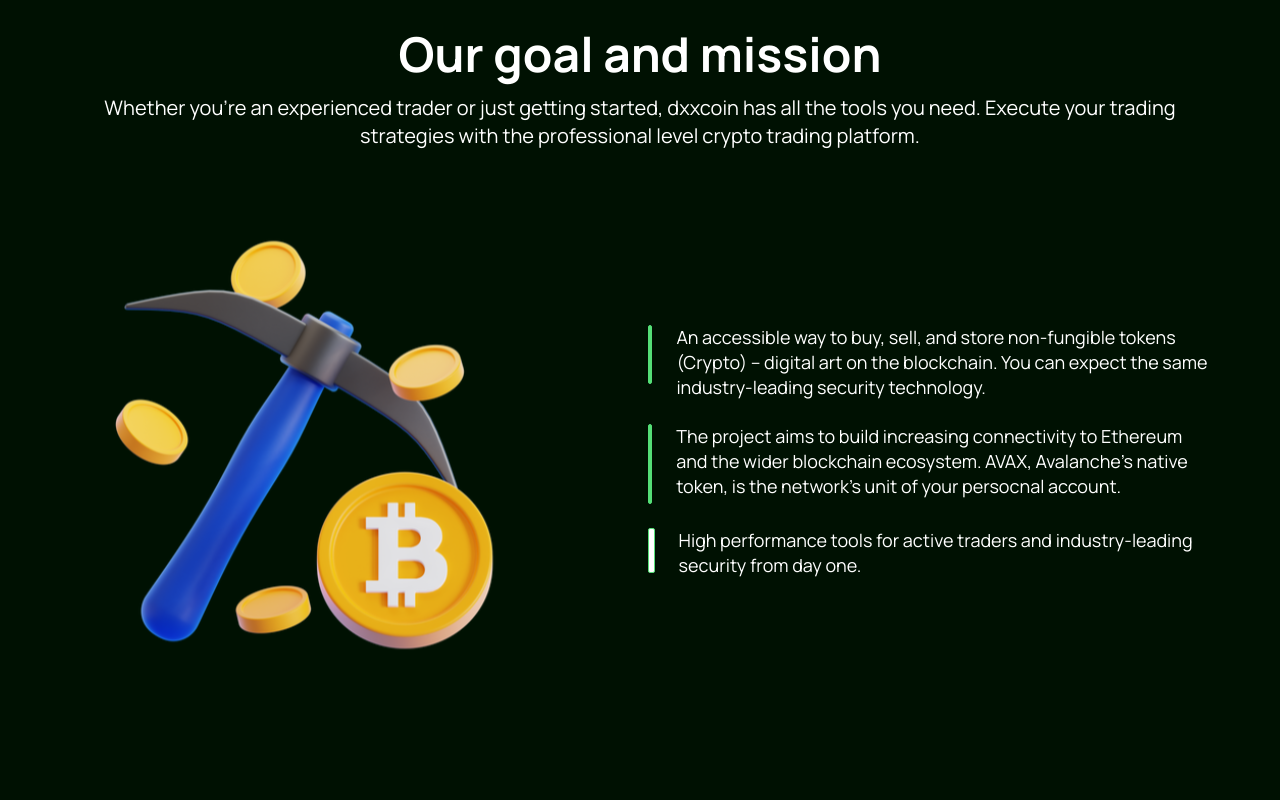
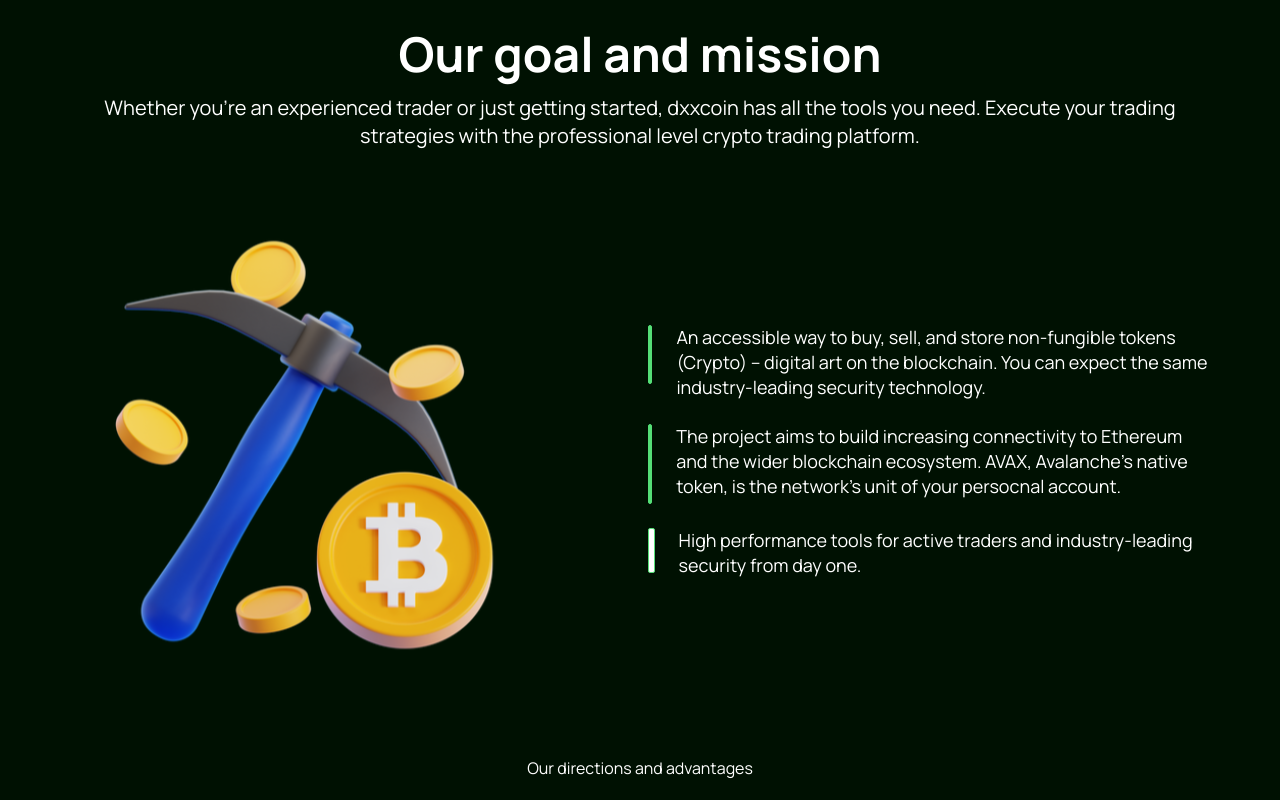
Before and after one commit to gift56/DxxCoin, a React (Vite) app: page / in a window 1280 px wide. Shown: the part 624-1424 px from the top of the page. Before the commit the page ends 1400 px from the top, so only its background shows below. Built offline with nearby package versions, Linux system fonts and the light colour scheme.

Commit message:
added some stuff

```diff
--- a/src/components/Advantage.jsx
+++ b/src/components/Advantage.jsx
@@ -5,7 +5,9 @@
     <section id="how">
       <div className="container">
         <div className="flex items-center justify-center flex-col w-full gap-6 py-5">
-
+          <div className="flex flex-col gap-4">
+            <h1>Our directions and advantages</h1>
+          </div>
         </div>
       </div>
     </section>
```
